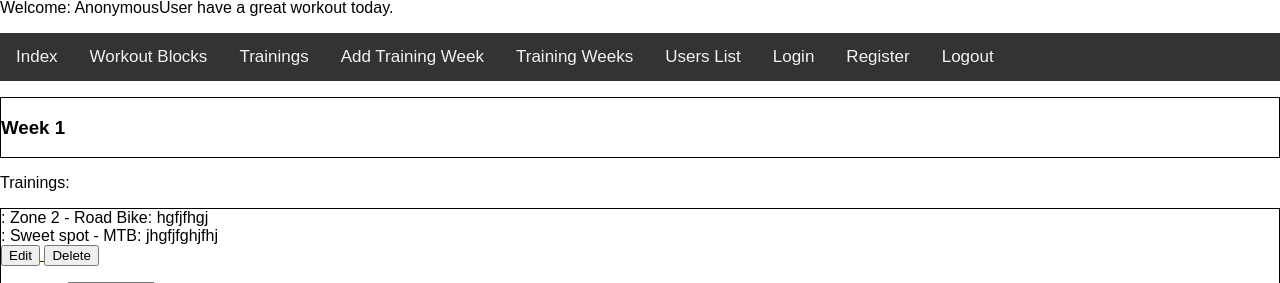
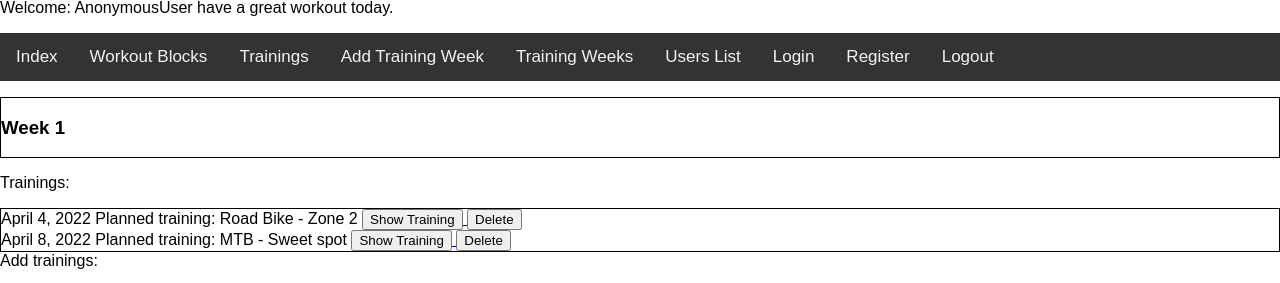
Before and after one commit to MarekAlan/Trainingz, a Django app: page /trainingz_app/training_week/1/ in a window 1280 px wide. Shown: the part 17-300 px from the top of the page. Run offline with Django 4.2, Linux system fonts and the light colour scheme; data comes from the database, SQL or seed files in the repository; both versions use the stored data as it was after the commit.

Commit message:
Views TrainingWeek, TrainingDay

```diff
--- a/trainingz_app/models.py
+++ b/trainingz_app/models.py
@@ -93,16 +93,16 @@ class TrainingDay(models.Model):
     date = models.DateField()
 
     def __str__(self):
-        return self.date
+        return str(self.date)
 
     def get_absolute_url(self):
-        return reverse("detail_trainingday", args=(self.id,))
+        return reverse("detail_training_day", args=(self.id,))
 
     def get_update_url(self):
-        return reverse("update_trainingday", kwargs={"id": self.id})
+        return reverse("update_training_day", kwargs={"id": self.id})
 
     def get_delete_url(self):
-        return reverse("delete_trainingday", kwargs={"id": self.id})
+        return reverse("delete_training_day", kwargs={"id": self.id})
 
 class TrainingWeek(models.Model):
     name = models.CharField(max_length=40)
--- a/trainingz_app/templates/training_week_detail.html
+++ b/trainingz_app/templates/training_week_detail.html
@@ -8,25 +8,31 @@
     </div>
 
 
-        <p>Trainings:</p>
-<div style="border: solid; border-width: 1px;">
-        {% for training_day in trainings %}
-            <div>{{ training_day.training.date }}: {{ training_day.training.name }}  - {{ training_day.training.activity }}:  {{ training_day.training.description }} </div>
+    <p>Trainings:</p>
+    <div style="border: solid; border-width: 1px;">
+        {% for training in trainings %}
+            <div>{{ training.date }} Planned training: {{ training.training.activity }} - {{ training.training }}
+
+
+                <a href="{{ training.get_absolute_url }}">
+                    <button>Show Training</button>
+                </a>
+                <a href="{{ training.get_delete_url }}">
+                    <button>Delete</button>
+                </a>
+
+
+            </div>
 
         {% endfor %}
+    </div>
 
 
-    <a href="{{ training_week.get_update_url }}">
-        <button>Edit</button>
-    </a>
-    <a href="{{ training_week.get_delete_url }}">
-        <button>Delete</button>
-    </a>
-
-    </p>
+    <div>Add trainings:</div>
     <form method="POST">
         {% csrf_token %}
         {{ form_training.as_p }}
-        <input type="submit">
+        <input type="submit" , value="Add Training">
     </form>
+
 {% endblock %}
--- a/trainingz_app/urls.py
+++ b/trainingz_app/urls.py
@@ -76,5 +76,15 @@ urlpatterns = [
         views.DeleteTrainingWeek.as_view(),
         name="delete_training_week",
     ),
+    path(
+            "training_day/<int:id>/",
+            views.ShowDetailTrainingDayView.as_view(),
+            name="detail_training_day",
+    ),
+    path(
+            "delete_training_day/<int:id>/",
+            views.DeleteTrainingDay.as_view(),
+            name="delete_training_day",
+    ),
     path("add_comment/", views.AddCommentView.as_view(), name="add_comment"),
 ]
--- a/trainingz_app/views.py
+++ b/trainingz_app/views.py
@@ -9,7 +9,7 @@ from trainingz_app.forms import (
     AddCommentForm,
     AddWorkoutBlockToTrainingForm, AddTrainingDayForm,
 )
-from trainingz_app.models import WorkoutBlock, Training, TrainingWeek
+from trainingz_app.models import WorkoutBlock, Training, TrainingWeek, TrainingDay
 
 
 class IndexView(View):
@@ -148,17 +148,14 @@ class DeleteTraining(View):
 class AddTrainingWeekView(View):
     def get(self, request):
         form_week = AddTrainingWeekForm()
-        form_training = AddTrainingDayForm()
-        return render(request, "form_training_week.html", {"form_week": form_week, 'form_training': form_training})
+        return render(request, "form_training_week.html", {"form_week": form_week})
 
     def post(self, request):
         form_week = AddTrainingWeekForm(request.POST)
-        form_training = AddTrainingDayForm(request.POST)
-        if form_week.is_valid() and form_training.is_valid():
+        if form_week.is_valid():
             form_week.save()
-            form_training.save()
             return redirect("list_training_weeks")
-        return render(request, "form_training_week.html", {"form_week": form_week, 'form_training': form_training})
+        return render(request, "form_training_week.html", {"form_week": form_week})
 
 
 
@@ -170,7 +167,7 @@ class ShowTrainingWeeksView(View):
 class ShowDetailTrainingWeekView(View):
     def get(self, request, id):
         training_week = TrainingWeek.objects.get(pk=id)
-        trainings = training_week.trainings.all()
+        trainings = training_week.trainings.all().order_by('date')
         form_training = AddTrainingDayForm()
         return render(
             request,
@@ -183,11 +180,15 @@ class ShowDetailTrainingWeekView(View):
         trainings = training_week.trainings.all()
         form_training = AddTrainingDayForm(request.POST)
         if form_training.is_valid():
-            form_training.save()
+            training = form_training.cleaned_data['training']
+            date = form_training.cleaned_data['date']
+            training_day = TrainingDay.objects.create(training=training, date=date)
+            training_week.trainings.add(training_day)
+            training_week.save()
         return render(
             request,
             "training_week_detail.html",
-            {"training_week": training_week, "trainings": trainings},
+            {"training_week": training_week, "trainings": trainings,  'form_training': form_training},
         )
 
 
@@ -217,6 +218,42 @@ class DeleteTrainingWeek(View):
         return redirect("list_training_weeks")
 
 
+class ShowDetailTrainingDayView(View):
+    def get(self, request, id):
+        training_day = TrainingDay.objects.get(pk=id)
+        training_id = TrainingDay.objects.get(pk=id).training_id
+        training = Training.objects.get(pk=training_id)
+        workout_blocks = training.workout_blocks.all()
+        training_duration = 0
+        for workout_block in workout_blocks:
+            training_duration += workout_block.duration
+        ctx = {"training": training, "training_duration": training_duration, 'training_day': training_day}
+        return render(request, "training_day_detail.html", ctx)
+
+    def post(self, request, id):
+        pass
+    #
+    # def post(self, request, id):
+    #     training = Training.objects.get(pk=id)
+    #     form = AddWorkoutBlockToTrainingForm(request.POST)
+    #     workout_block = request.POST["workout_blocks"]
+    #     training.workout_blocks.add(workout_block)
+    #     return redirect(f"/trainingz_app/training/{training.id}")
+
+
+class DeleteTrainingDay(View):
+    def get(self, request, id):
+        training_day = TrainingDay.objects.get(pk=id)
+        return render(request, "form.html")
+
+    def post(self, request, id):
+        training_day = TrainingDay.objects.get(pk=id)
+        training_day.delete()
+        return redirect("list_training_weeks")
+
+
+
+
 class AddCommentView(View):
     def get(self, request):
         form = AddCommentForm()
```
Also changed, not shown: trainingz_app/templates/training_day_detail.html (added, +28 -0 lines), db.sqlite3, trainingz_app/migrations/0001_initial.py.
